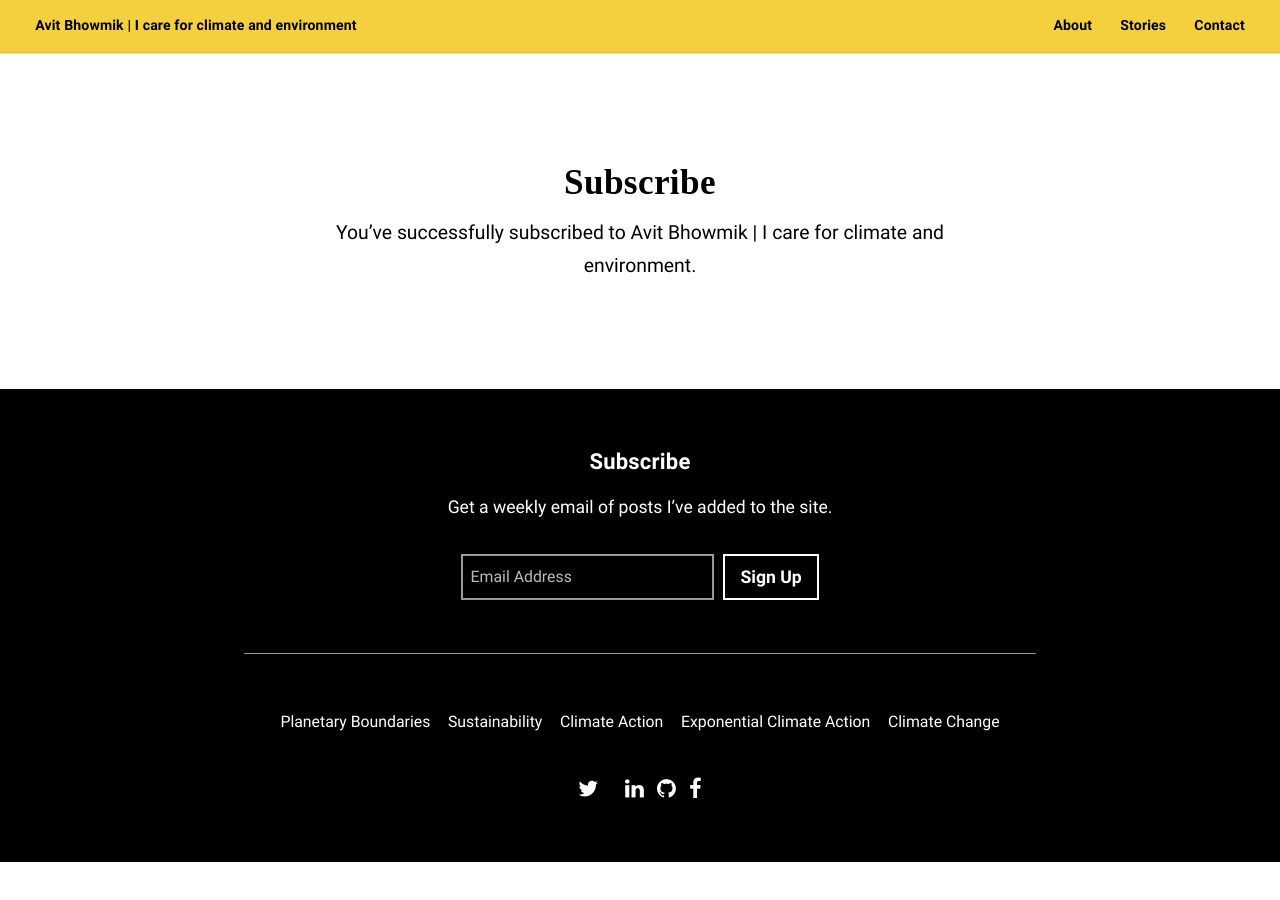
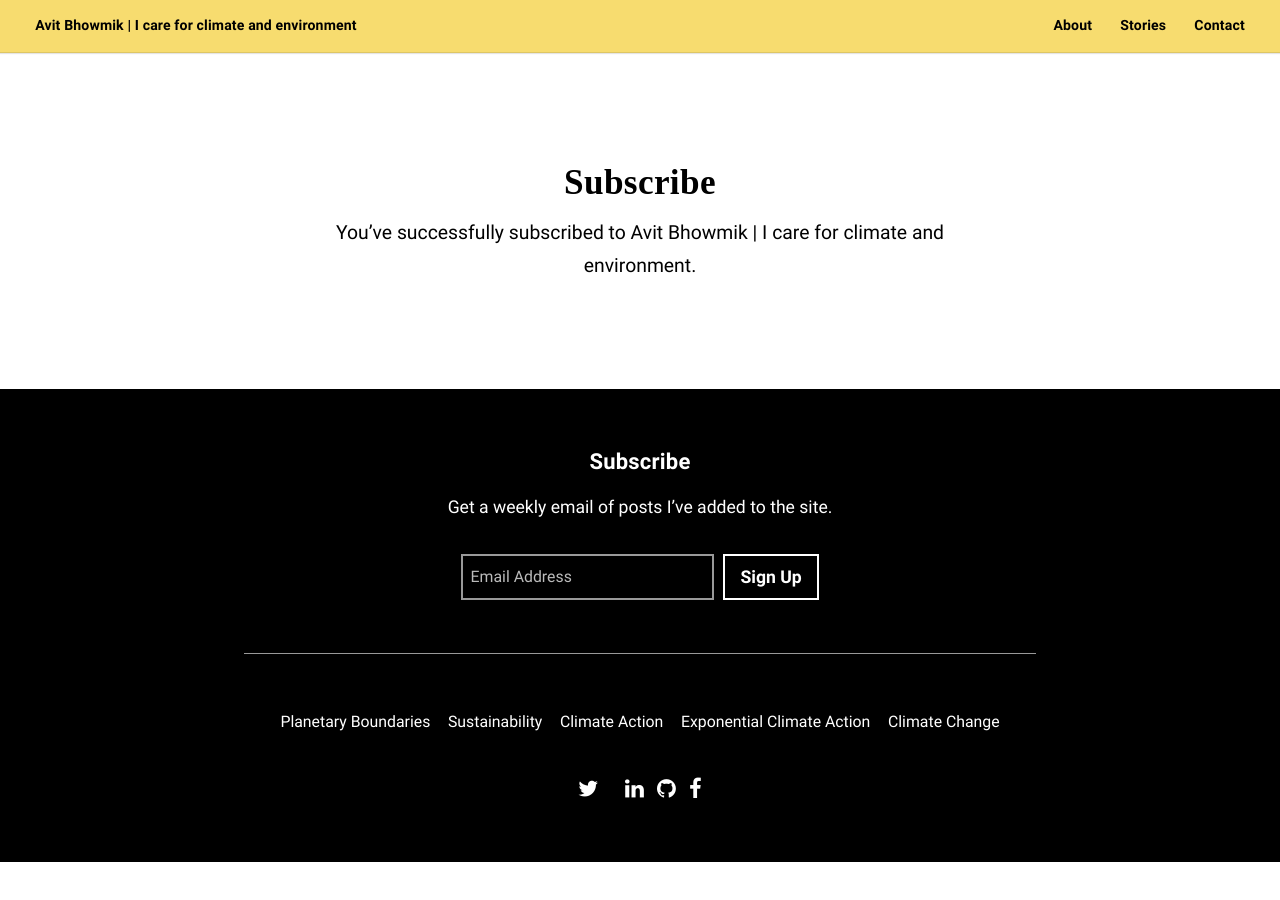
Before and after one commit to nurulmomen/avitbhowmik, a Jekyll site: the page built from subscribe.html, in a window 1280 px wide. Built offline with Jekyll 4.4.1, drawn with Linux system fonts in a browser that asks for light colours; some web fonts are replaced.

Commit message:
header updated

```diff
--- a/_includes/header.html
+++ b/_includes/header.html
@@ -1,4 +1,4 @@
-<header class="header" style="background-color:#F4D03F;">
+<header class="header" style="background-color:#F7DC6F;">
   <a class="header__title" href="{{ '/' | absolute_url }}">{{ site.title }}</a>
 
   {% include navigation.html %}
```
